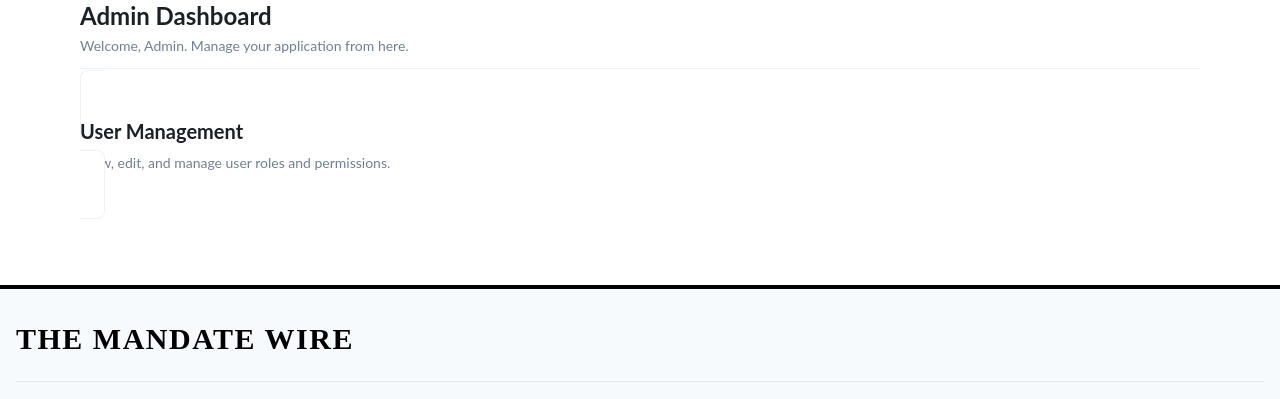
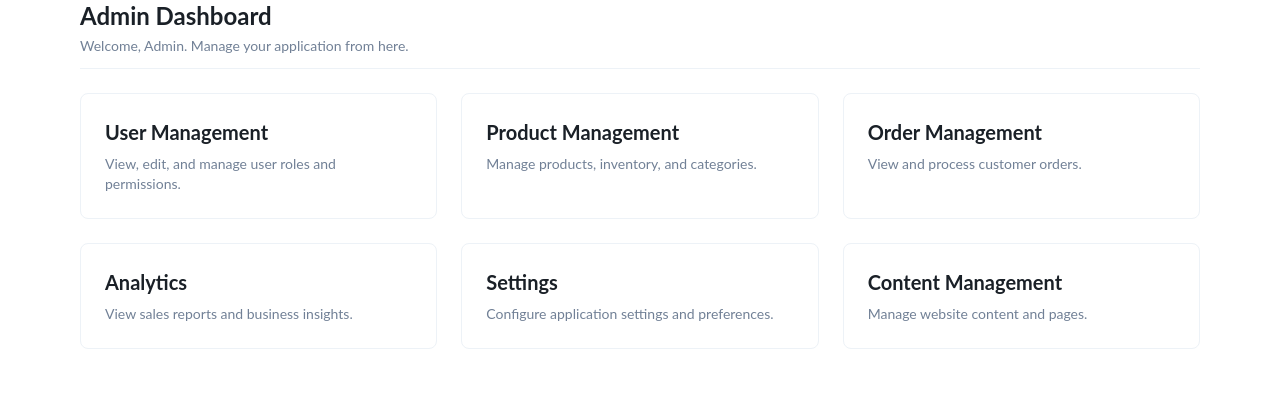
Before and after one commit to tuneshwarpyjamaa/tmw_blog, a Next.js app in the folder frontend/: page /admin in a window 1280 px wide. Shown: the part 140-539 px from the top of the page. Built offline with nearby package versions, Linux system fonts and the light colour scheme; no server answers.

Commit message:
Update index.js

```diff
--- a/frontend/pages/admin/index.js
+++ b/frontend/pages/admin/index.js
@@ -1,7 +1,7 @@
 import Link from 'next/link';
 
 export default function AdminDashboard() {
-  const cardStyles = "bg-white border border-gray-200 rounded-lg p-6 hover:shadow-md transition-shadow duration-200";
+  const cardStyles = "bg-white border border-gray-200 rounded-lg p-6 hover:shadow-md transition-shadow duration-200 cursor-pointer";
   const titleStyles = "text-xl font-bold text-gray-900";
   const descriptionStyles = "text-sm text-gray-600 mt-2";
 
@@ -13,13 +13,35 @@ export default function AdminDashboard() {
       </div>
 
       <div className="grid grid-cols-1 md:grid-cols-2 lg:grid-cols-3 gap-6">
-        <Link href="/admin/users">
-          <a className={cardStyles}>
-            <h2 className={titleStyles}>User Management</h2>
-            <p className={descriptionStyles}>View, edit, and manage user roles and permissions.</p>
-          </a>
+        <Link href="/admin/users" className={cardStyles}>
+          <h2 className={titleStyles}>User Management</h2>
+          <p className={descriptionStyles}>View, edit, and manage user roles and permissions.</p>
         </Link>
-        {/* Add more admin links here as needed */}
+
+        <Link href="/admin/products" className={cardStyles}>
+          <h2 className={titleStyles}>Product Management</h2>
+          <p className={descriptionStyles}>Manage products, inventory, and categories.</p>
+        </Link>
+
+        <Link href="/admin/orders" className={cardStyles}>
+          <h2 className={titleStyles}>Order Management</h2>
+          <p className={descriptionStyles}>View and process customer orders.</p>
+        </Link>
+
+        <Link href="/admin/analytics" className={cardStyles}>
+          <h2 className={titleStyles}>Analytics</h2>
+          <p className={descriptionStyles}>View sales reports and business insights.</p>
+        </Link>
+
+        <Link href="/admin/settings" className={cardStyles}>
+          <h2 className={titleStyles}>Settings</h2>
+          <p className={descriptionStyles}>Configure application settings and preferences.</p>
+        </Link>
+
+        <Link href="/admin/content" className={cardStyles}>
+          <h2 className={titleStyles}>Content Management</h2>
+          <p className={descriptionStyles}>Manage website content and pages.</p>
+        </Link>
       </div>
     </div>
   );
```
